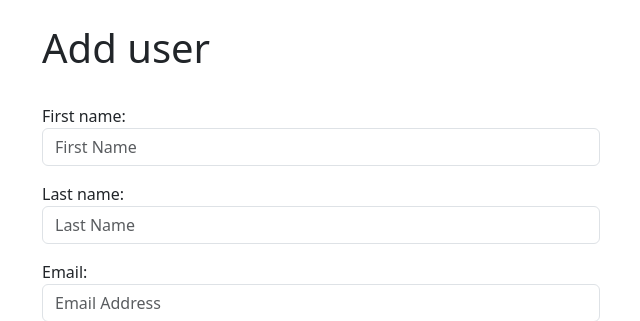
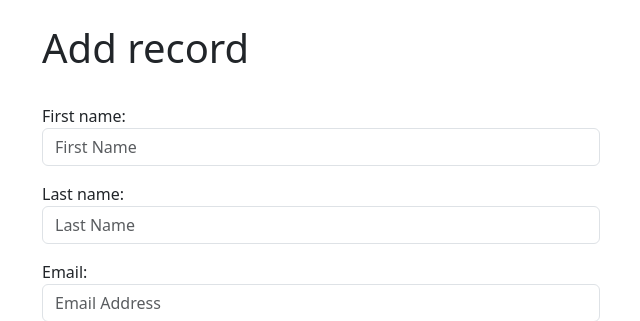
Before and after one commit to PatriceAlan/CRMHub, a Django app: template crmhub/website/templates/add_record.html in a window 1280 px wide. Shown: the part 56-377 px from the top of the page, without its empty margins (319-959 px from the left). Run offline with Django 4.2, Linux system fonts and the light colour scheme; the template is opened without the code that fills it: values that come from a table or form of the project are taken from there, others are empty; parts of the project's set-up code (start-up, migrations or seed data) failed here and were passed over.

Commit message:
Update record

```diff
--- a/crmhub/website/templates/add_record.html
+++ b/crmhub/website/templates/add_record.html
@@ -4,7 +4,7 @@
 
 <div class="col-md-6 offset-md-3">
 
-<h1>Add user</h1>
+<h1>Add record</h1>
 <br/>
 <form action="{% url 'add_record'%}" method="post">
     {% csrf_token %}
--- a/crmhub/website/templates/record.html
+++ b/crmhub/website/templates/record.html
@@ -23,6 +23,6 @@
   </div>
   <br><br>
   <a href="{% url 'home' %}" class="btn btn-primary">Back</a>
-  <a href="{% url 'home' %}" class="btn btn-warning">update</a>
+  <a href="{% url 'update_record' user_record.id %}" class="btn btn-warning">update</a>
   <a href="{% url 'delete_record' user_record.id %}" class="btn btn-danger">Delete</a>
 {% endblock %}
--- a/crmhub/website/urls.py
+++ b/crmhub/website/urls.py
@@ -9,4 +9,5 @@ urlpatterns = [
     path('record/<int:pk>', views.user_record, name='record'),
     path('delete_record/<int:pk>', views.delete_record, name='delete_record'),
     path('add_record/', views.add_record, name='add_record'),
+    path('update_record/<int:pk>', views.update_record, name='update_record'),
 ]
```
